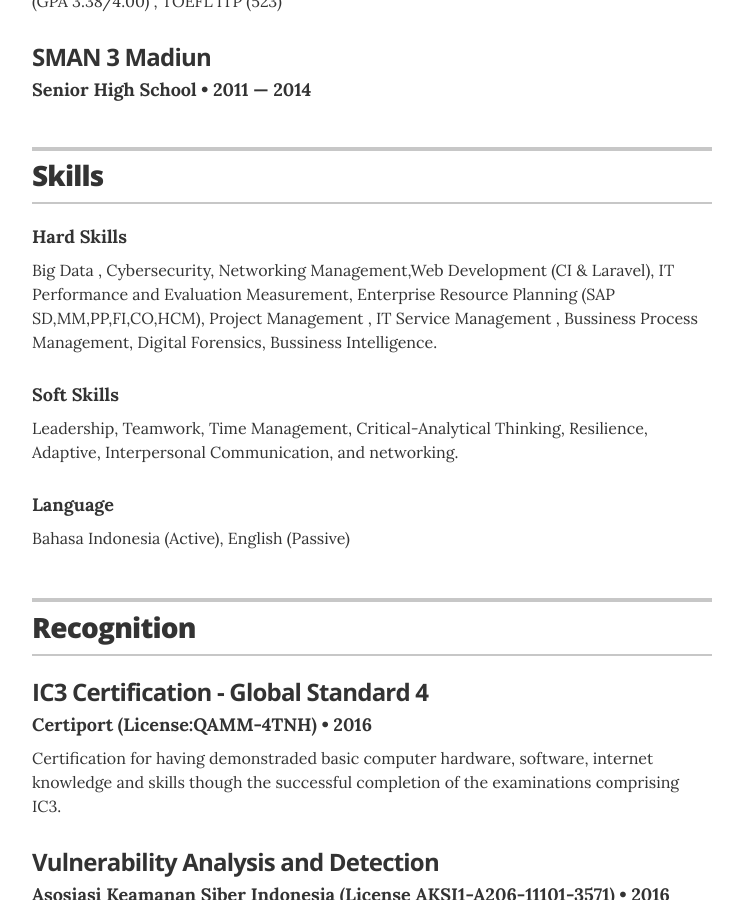
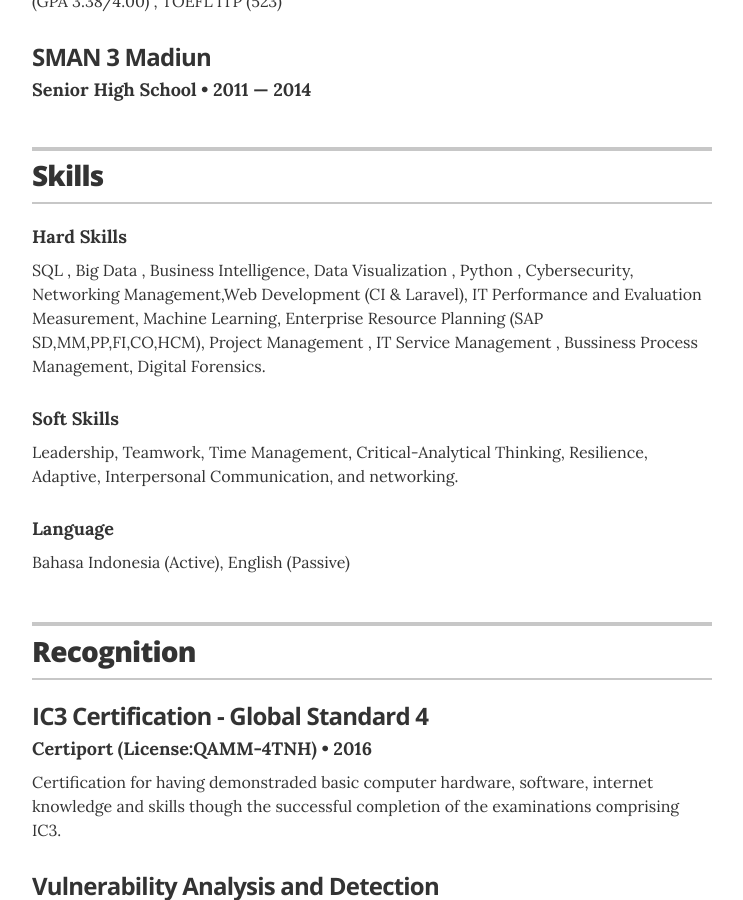
Before and after one commit to aloysiustk/aloysiustk.github.io, a Jekyll site: the page built from index.html, in a window 1280 px wide and 900 px high, scrolled down 1610 px. Shown: the whole window, without its empty margins (268-1011 px from the left). Built offline with Jekyll 4.4.1, drawn with Linux system fonts in a browser that asks for light colours.

Commit message:
update skills

```diff
--- a/_data/skills.yml
+++ b/_data/skills.yml
@@ -1,7 +1,7 @@
 # Skills
 # hard
 - skill: Hard Skills
-  description: Big Data , Cybersecurity, Networking Management,Web Development (CI & Laravel), IT Performance and Evaluation Measurement, Enterprise Resource Planning (SAP SD,MM,PP,FI,CO,HCM), Project Management , IT Service Management , Bussiness Process Management, Digital Forensics, Bussiness Intelligence.
+  description: SQL , Big Data , Business Intelligence, Data Visualization , Python , Cybersecurity, Networking Management,Web Development (CI & Laravel), IT Performance and Evaluation Measurement, Machine Learning, Enterprise Resource Planning (SAP SD,MM,PP,FI,CO,HCM), Project Management , IT Service Management , Bussiness Process Management, Digital Forensics.
 
 # soft
 - skill: Soft Skills
```
